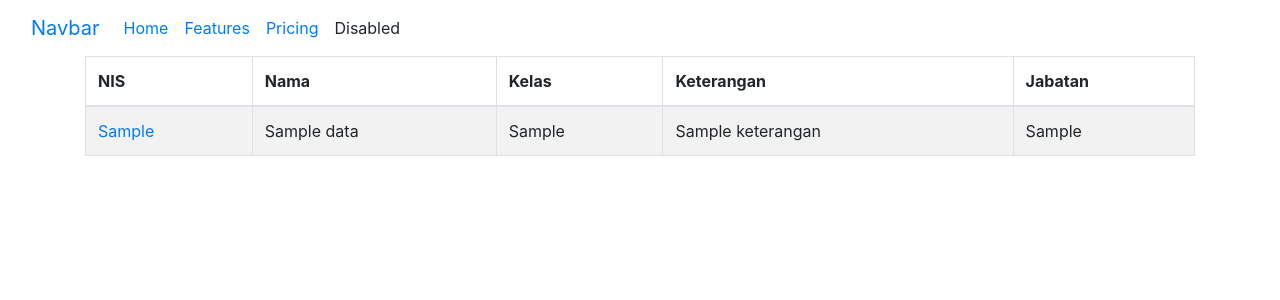
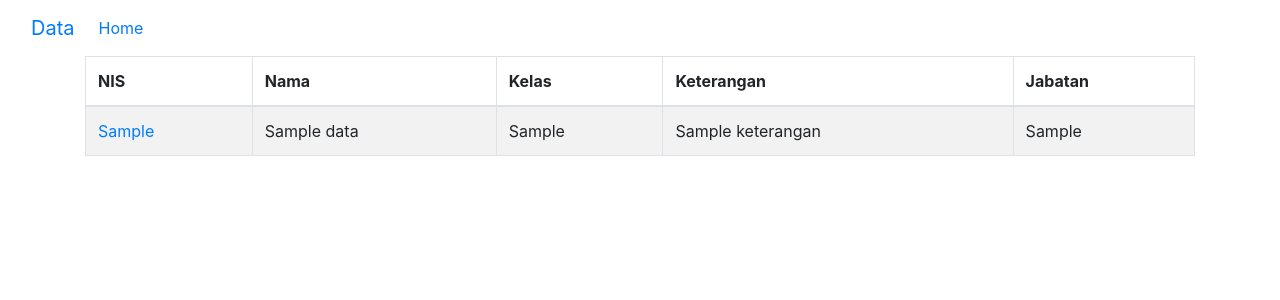
Before and after one commit to rssa1230/rossapbo, a Django app: page /data/ in a window 1280 px wide. Shown: the top 300 px of the page. Run offline with Django 3.2, Linux system fonts and the light colour scheme; tables that the repository leaves empty hold one stand-in row (values such as "Sample post"); some libraries are stand-ins or nearby versions.

Commit message:
Add files via upload

```diff
--- a/templates/judul.html
+++ b/templates/judul.html
@@ -1,6 +1,6 @@
 <nav class="navbar navbar-expand-lg bg-body-tertiary">
     <div class="container-fluid">
-      <a class="navbar-brand" href="#">Navbar</a>
+      <a class="navbar-brand" href="#">Data</a>
       <button class="navbar-toggler" type="button" data-bs-toggle="collapse" data-bs-target="#navbarNav" aria-controls="navbarNav" aria-expanded="false" aria-label="Toggle navigation">
         <span class="navbar-toggler-icon"></span>
       </button>
@@ -9,15 +9,6 @@
           <li class="nav-item">
             <a class="nav-link active" aria-current="page" href="#">Home</a>
           </li>
-          <li class="nav-item">
-            <a class="nav-link" href="#">Features</a>
-          </li>
-          <li class="nav-item">
-            <a class="nav-link" href="#">Pricing</a>
-          </li>
-          <li class="nav-item">
-            <a class="nav-link disabled">Disabled</a>
-          </li>
         </ul>
       </div>
     </div>
```
